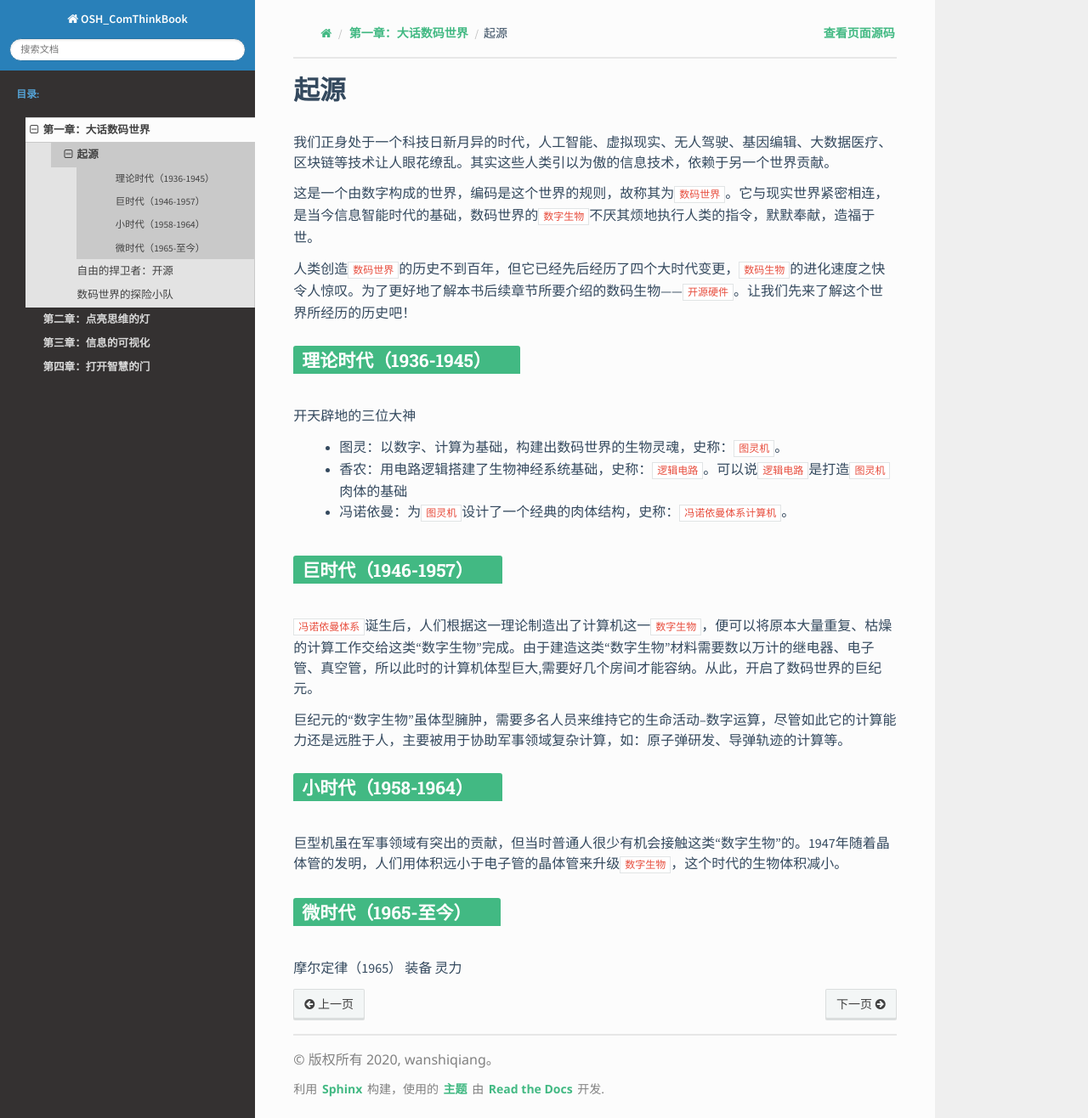
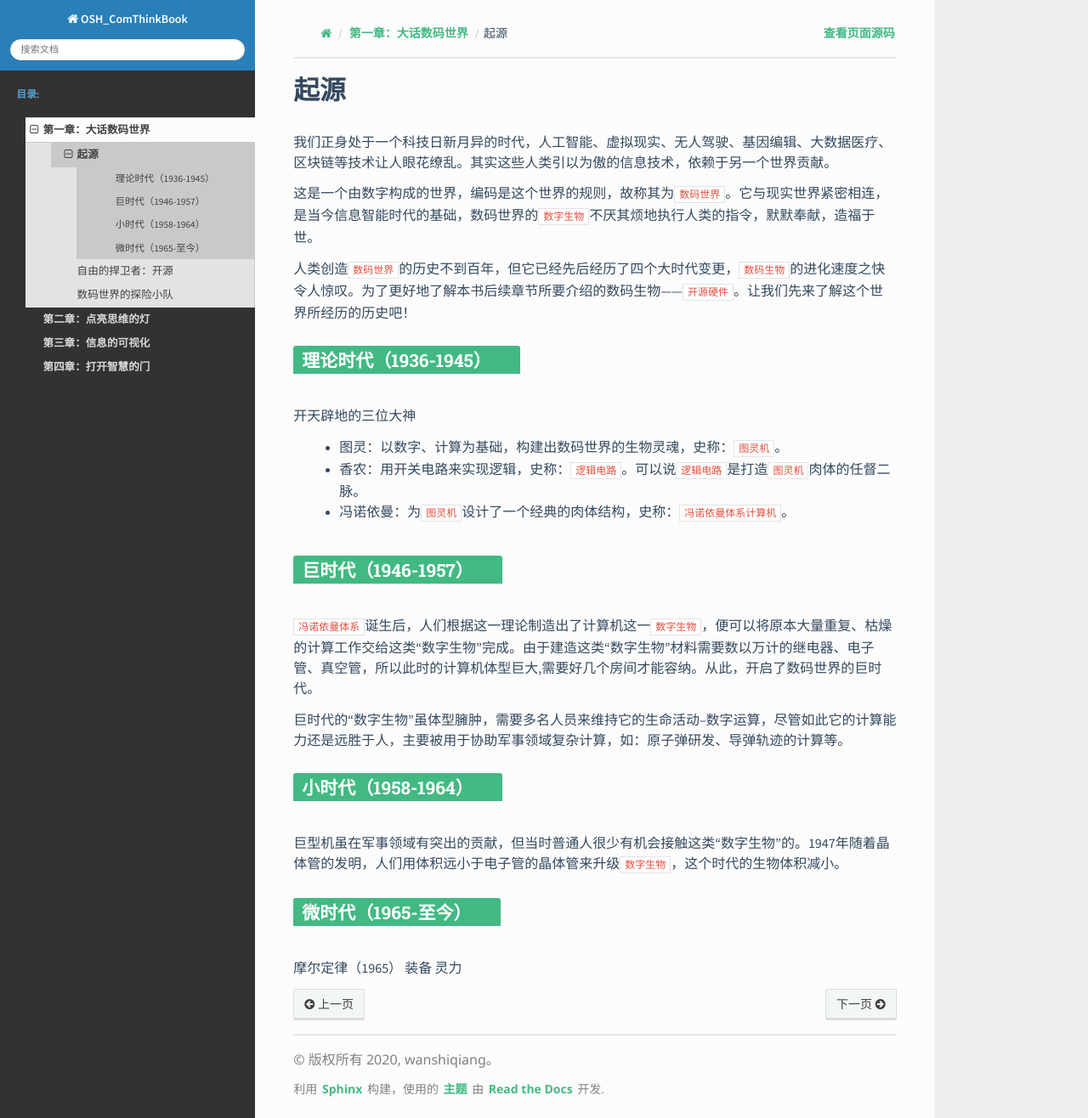
Before and after one commit to wanshiqiang/OSH_ComThinkBook, a Sphinx documentation site: the page built from source/bookChapters/part1/part1_1.md, in a window 1280 px wide and 1316 px high. Shown: the whole window at 85% size. Built offline with Sphinx 7.4.7 and the Read the Docs theme 2.0.0, drawn with Linux system fonts in a browser that asks for light colours.

Commit message:
修改第一章第一节

```diff
--- a/source/bookChapters/part1/part1_1.md
+++ b/source/bookChapters/part1/part1_1.md
@@ -11,14 +11,14 @@
 开天辟地的三位大神
 
 - 图灵：以数字、计算为基础，构建出数码世界的生物灵魂，史称：`图灵机`。
-- 香农：用电路逻辑搭建了生物神经系统基础，史称：`逻辑电路`。可以说`逻辑电路`是打造`图灵机`肉体的基础
+- 香农：用开关电路来实现逻辑，史称：`逻辑电路`。可以说`逻辑电路`是打造`图灵机`肉体的任督二脉。
 - 冯诺依曼：为`图灵机`设计了一个经典的肉体结构，史称：`冯诺依曼体系计算机`。
 
 ## 巨时代（1946-1957）
 
-`冯诺依曼体系`诞生后，人们根据这一理论制造出了计算机这一`数字生物`，便可以将原本大量重复、枯燥的计算工作交给这类“数字生物”完成。由于建造这类“数字生物”材料需要数以万计的继电器、电子管、真空管，所以此时的计算机体型巨大,需要好几个房间才能容纳。从此，开启了数码世界的巨纪元。
+`冯诺依曼体系`诞生后，人们根据这一理论制造出了计算机这一`数字生物`，便可以将原本大量重复、枯燥的计算工作交给这类“数字生物”完成。由于建造这类“数字生物”材料需要数以万计的继电器、电子管、真空管，所以此时的计算机体型巨大,需要好几个房间才能容纳。从此，开启了数码世界的巨时代。
 
-巨纪元的“数字生物”虽体型臃肿，需要多名人员来维持它的生命活动--数字运算，尽管如此它的计算能力还是远胜于人，主要被用于协助军事领域复杂计算，如：原子弹研发、导弹轨迹的计算等。
+巨时代的“数字生物”虽体型臃肿，需要多名人员来维持它的生命活动--数字运算，尽管如此它的计算能力还是远胜于人，主要被用于协助军事领域复杂计算，如：原子弹研发、导弹轨迹的计算等。
 
 ## 小时代（1958-1964）
 
```
